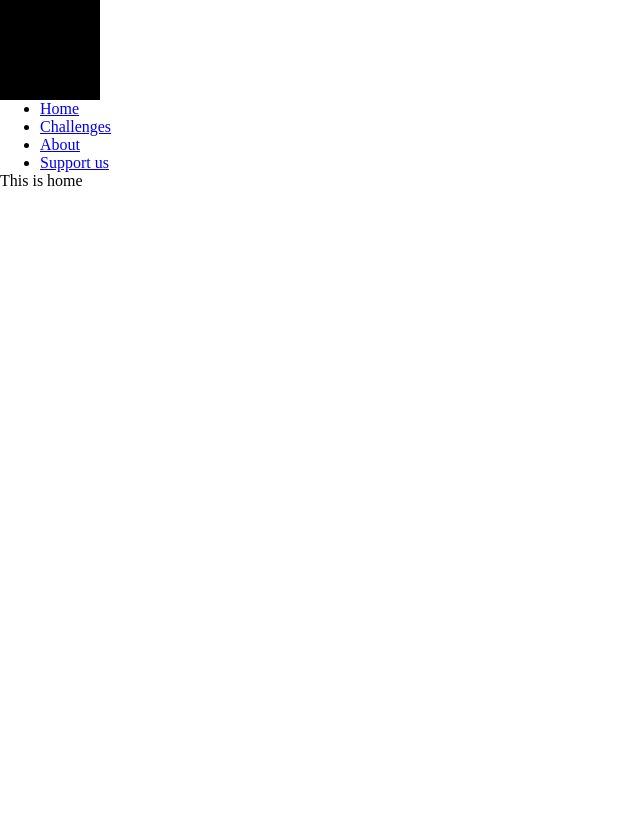
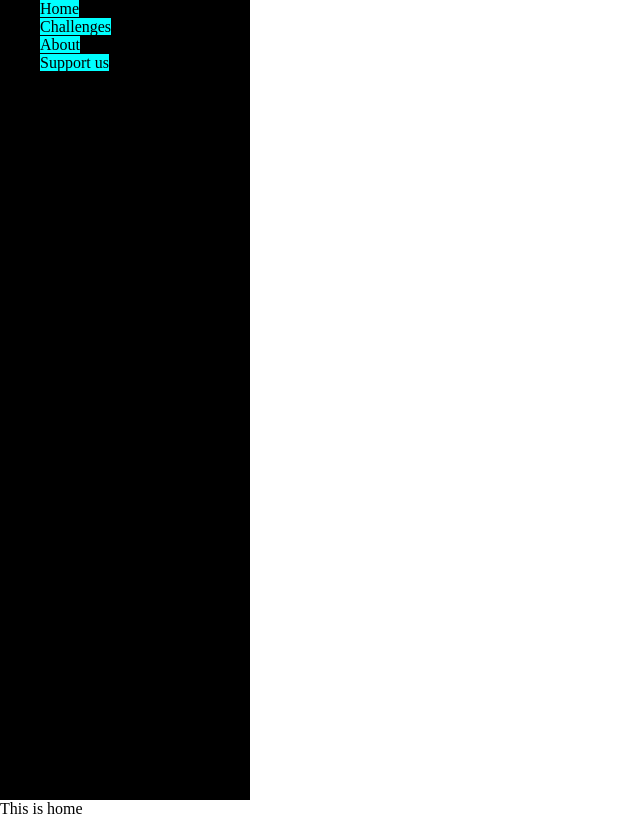
Before and after one commit to CoderTofu/PriMath, a React (Create React App) app: page / in a window 1280 px wide. Shown: the whole page, without its empty margins (0-640 px from the left). Built offline with nearby package versions, Linux system fonts and the light colour scheme.

Commit message:
did some menu work

```diff
--- a/src/components/menu.jsx
+++ b/src/components/menu.jsx
@@ -1,11 +1,10 @@
-import { useState } from "react"
 import { Link } from "react-router-dom"
 import "../css/menu.css"
 
 export default function Menu() {
     return (
         <div className="menu">
-            <div className="burger-menu"></div>
+            <div className="burger-menu"><img className="burger-icon" src="/img/burger.png" alt="" /></div>
             <ul className={`menu-list`}>
                 <li><Link className="menu-link" to={"/"}>Home</Link></li>
                 <li><Link className="menu-link" to={"/challenges"}>Challenges</Link></li>
--- a/src/css/menu.css
+++ b/src/css/menu.css
@@ -1,20 +1,54 @@
 .menu {
     position: relative;
-    display: inline-block;
-    width: fit-content;
-    height: 100px;
+    width: 50px;
+    height: 100vh;
+    background-color: black;
+    transition: ease-in-out .7s;
+}
+
+.menu:hover {
+    height: 100vh;
+    width: 250px;
+}
+
+.menu:hover .burger-menu {
+    transform: scale(0);
 }
 
 .burger-menu {
+    display: flex;
+    justify-content: center;
+    align-items: center;
+
     background-color: black;
-    height: 100px;
-    width: 100px;
+    position: absolute;
+    right: 0;
+    height: 50px;
+    width: 50px;
+    border-radius: 100%;
+    transition: 0.7s ease-in-out;
 }
 
-.burger-menu:hover + .menu-list {
-    display: block;
+.burger-icon {
+    width: 40px;
+    height: 40px;
 }
 
 .menu-list {
     display: none;
 }
+
+.menu-link {
+    text-decoration: none;
+    color: black;
+    transition: 2s ease-in-out;
+}
+
+.menu:hover .menu-list {
+    display: block;
+    list-style: none;
+}
+
+.menu:hover .menu-link {
+    background-color: aqua;
+}
```
Also changed, not shown: src/css/index.css (line endings or trailing spaces).
